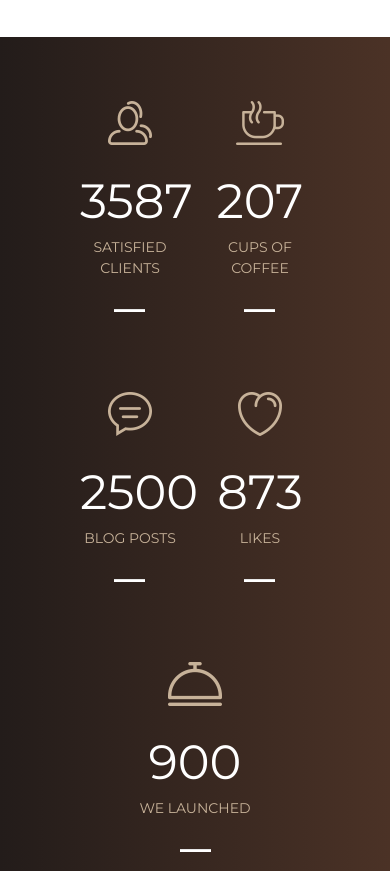
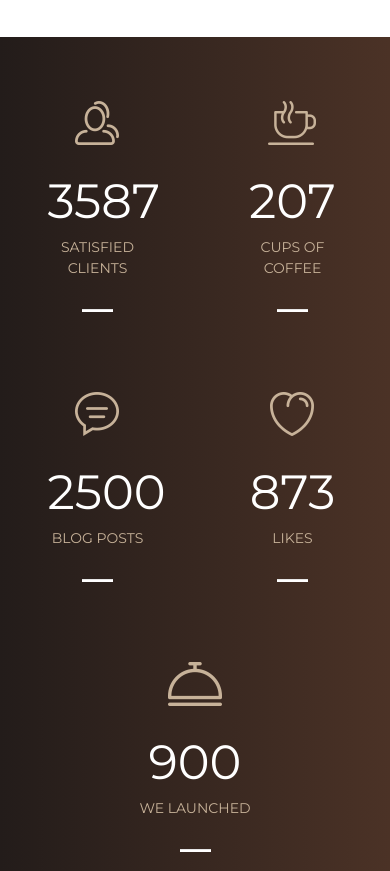
Before and after one commit to VitaliyEremenko19/test, a plain HTML site: page index.html in a window 390 px wide. Shown: the part 7929-8800 px from the top of the page. Drawn offline with nearby package versions, Linux system fonts and the light colour scheme.

Commit message:
first commit

```diff
--- a/css/style.css
+++ b/css/style.css
@@ -727,9 +727,9 @@ a {
 		margin-bottom: -20px;
 	}
 /*Our Latest Projects.*/
-	/*.project {
-		padding-left: 3px;
-	}*/
+	.project {
+		margin-left: 0 !important;
+	}
 	.menu-latest {
 		margin-top: 5px;
 		margin-right: auto !important;
@@ -763,6 +763,9 @@ a {
 /*Recent Posts.*/
 	.recent-otstup {
 		margin-top: 50px !important;
+	}
+	.project-recent {
+		padding-left: 0;
 	}
 /*logos*/
 	.logos {
--- a/index.html
+++ b/index.html
@@ -319,7 +319,7 @@
 	<section class="fon-cups">
 		<div class="container">
 			<div class="row">
-				<div class="col-lg-2 offset-lg-1 col-4 offset-2 col-md-4 offset-md-0 pt-5 text-center mt-3">
+				<div class="col-lg-2 offset-lg-1 col-4 offset-1 col-md-4 offset-md-0 pt-5 text-center mt-3">
 					<div class="cups-icon">
 						<img src="Img/icon7.png">
 					</div>
@@ -327,7 +327,7 @@
 					<div class="cups-text">Satisfied Clients</div>
 					<hr class="fon-hr">
 				</div>
-				<div class="col-lg-2 offset-lg-0 col-4 offset-0 col-md-4 offset-md-0 pt-5 text-center mt-3">
+				<div class="col-lg-2 offset-lg-0 col-4 offset-2 col-md-4 offset-md-0 pt-5 text-center mt-3">
 					<div class="cups-icon">
 						<img src="Img/icon8.png">
 					</div>
@@ -335,7 +335,7 @@
 					<div class="cups-text">Cups of coffee</div>
 					<hr class="fon-hr">
 				</div>
-				<div class="col-lg-2 offset-lg-0 col-4 offset-2 col-md-4 offset-md-0 pt-5 text-center mt-3">
+				<div class="col-lg-2 offset-lg-0 col-4 offset-1 col-md-4 offset-md-0 pt-5 text-center mt-3">
 					<div class="cups-icon">
 						<img src="Img/icon9.png">
 					</div>
@@ -343,7 +343,7 @@
 					<div class="cups-text">Blog posts</div>
 					<hr class="fon-hr">
 				</div>
-				<div class="col-lg-2 offset-lg-0 col-4 offset-0 col-md-6 offset-md-0 pt-5 text-center mt-3">
+				<div class="col-lg-2 offset-lg-0 col-4 offset-2 col-md-6 offset-md-0 pt-5 text-center mt-3">
 					<div class="cups-icon">
 						<img src="Img/icon10.png">
 					</div>
```
